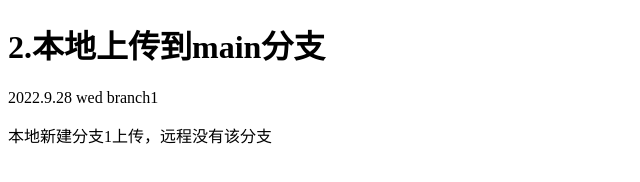
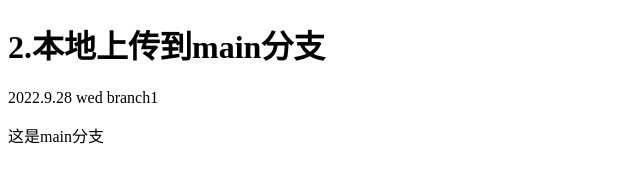
Before and after one commit to kaka5277/remote1, a plain HTML site: page index.html in a window 1280 px wide. Shown: the whole page, without its empty margins (0-640 px from the left). Drawn offline with Linux system fonts and the light colour scheme.

Commit message:
main分支，注释掉p

```diff
--- a/index.html
+++ b/index.html
@@ -9,6 +9,7 @@
 <body>
     <h1>2.本地上传到main分支</h1>
     <div>2022.9.28 wed branch1</div>
-    <p>本地新建分支1上传，远程没有该分支</p>
+    <!-- <p>本地新建分支1上传，远程没有该分支</p> -->
+    <p>这是main分支</p>
 </body>
 </html>
```
